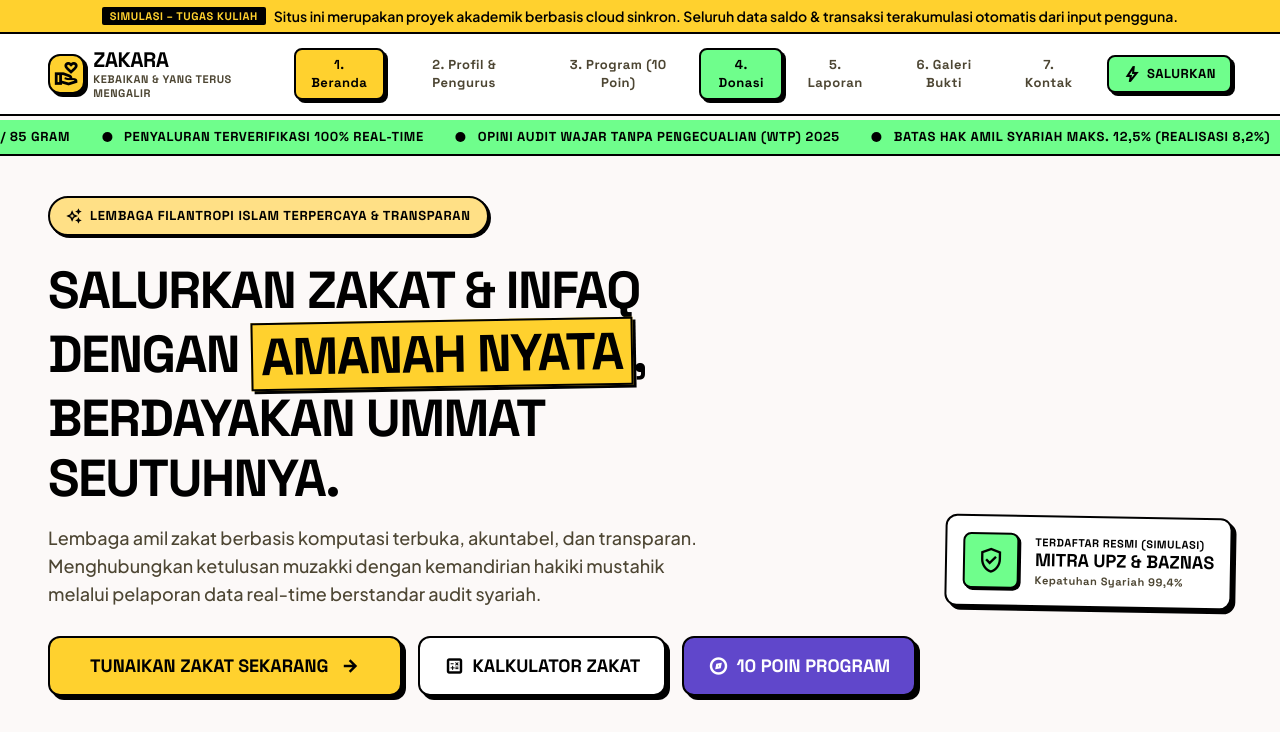
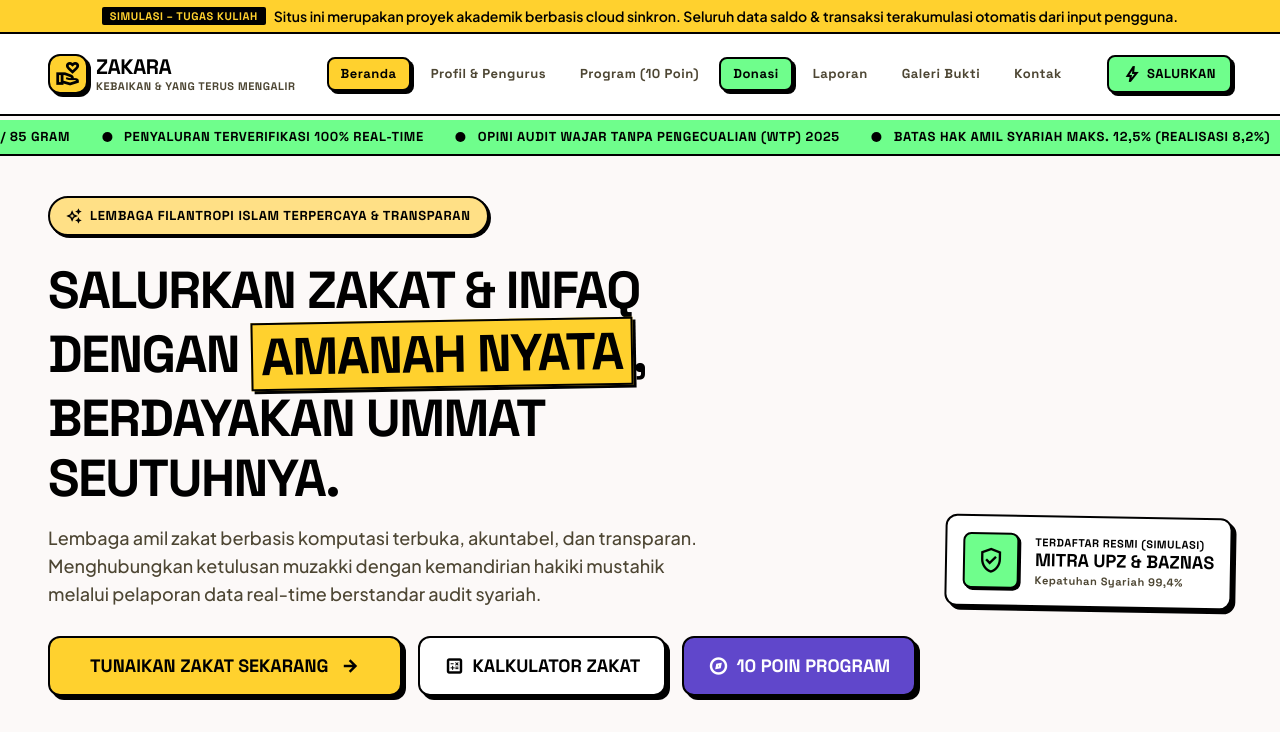
Before and after one commit to raihanaaziis/Web-Amil-Zakat, a plain HTML site: page index.html in a window 1280 px wide. Shown: the top 732 px of the page. Drawn offline with nearby package versions, Linux system fonts and the light colour scheme.

Commit message:
Update index.html

```diff
--- a/index.html
+++ b/index.html
@@ -173,25 +173,25 @@
                 <!-- Navigasi Desktop 7 Halaman Wajib (W2) -->
                 <nav class="hidden xl:flex items-center gap-1.5" id="desktop-nav">
                     <button type="button" data-nav="beranda" onclick="navigateTo('beranda')" class="nav-link nav-active px-3 py-1.5 rounded-lg border-2 border-transparent font-label-md text-label-md text-on-surface-variant hover:text-black hover:border-black hover:bg-surface-container transition-all">
-                        1. Beranda
+                        Beranda
                     </button>
                     <button type="button" data-nav="profil-dan-pengurus" onclick="navigateTo('profil-dan-pengurus')" class="nav-link px-3 py-1.5 rounded-lg border-2 border-transparent font-label-md text-label-md text-on-surface-variant hover:text-black hover:border-black hover:bg-surface-container transition-all">
-                        2. Profil &amp; Pengurus
+                        Profil &amp; Pengurus
                     </button>
                     <button type="button" data-nav="program" onclick="navigateTo('program')" class="nav-link px-3 py-1.5 rounded-lg border-2 border-transparent font-label-md text-label-md text-on-surface-variant hover:text-black hover:border-black hover:bg-surface-container transition-all">
-                        3. Program (10 Poin)
+                        Program (10 Poin)
                     </button>
                     <button type="button" data-nav="donasi" onclick="navigateTo('donasi')" class="nav-link px-3 py-1.5 rounded-lg border-2 border-black font-label-md text-label-md bg-secondary-container text-black shadow-[3px_3px_0px_#000000] hover:translate-x-[1px] hover:translate-y-[1px] transition-all">
-                        4. Donasi
+                        Donasi
                     </button>
                     <button type="button" data-nav="laporan" onclick="navigateTo('laporan')" class="nav-link px-3 py-1.5 rounded-lg border-2 border-transparent font-label-md text-label-md text-on-surface-variant hover:text-black hover:border-black hover:bg-surface-container transition-all">
-                        5. Laporan
+                        Laporan
                     </button>
                     <button type="button" data-nav="galeri-bukti" onclick="navigateTo('galeri-bukti')" class="nav-link px-3 py-1.5 rounded-lg border-2 border-transparent font-label-md text-label-md text-on-surface-variant hover:text-black hover:border-black hover:bg-surface-container transition-all">
-                        6. Galeri Bukti
+                        Galeri Bukti
                     </button>
                     <button type="button" data-nav="kontak" onclick="navigateTo('kontak')" class="nav-link px-3 py-1.5 rounded-lg border-2 border-transparent font-label-md text-label-md text-on-surface-variant hover:text-black hover:border-black hover:bg-surface-container transition-all">
-                        7. Kontak
+                        Kontak
                     </button>
                 </nav>
 
@@ -669,7 +669,7 @@
                                 <div class="absolute inset-0 bg-primary-container rounded-2xl border-2 border-black translate-x-3 translate-y-3"></div>
                                 <div class="relative bg-white rounded-2xl border-2 border-black overflow-hidden shadow-[4px_4px_0px_#000000]">
                                     <!-- Ubah nilai src di bawah ini dengan nama file foto aslimu (misal: ./foto-pendiri.jpg) -->
-                                    <img id="founder-photo-img" alt="Foto Wajah Asli Pendiri Zakara" class="w-full h-80 object-cover object-top" src="pas-foto-fix.jpg" onerror="this.src='https://media.licdn.com/dms/image/v2/D5603AQHGBwtk9Q5lsw/profile-displayphoto-crop_800_800/B56aB7J7u_GsAI-/0/1788772597644?e=1796256000&v=beta&t=21vYort_Q78TxMb1KR70LSrDnEDAnRyBVZMhquU9USI'"/>
+                                    <img id="founder-photo-img" alt="Foto Wajah Asli Pendiri Zakara" class="w-full h-80 object-cover object-top" src="pas-foto-fix.jpg" onerror="this.src='https://placehold.co/600x600/FFD12E/000000?text=pas+foto+fix'"/>
                                     <div class="p-space-sm bg-surface-container-lowest border-t-2 border-black flex items-center justify-between">
                                         <div>
                                             <span class="font-label-sm text-label-sm text-on-surface-variant block uppercase">VERIFIKASI MAHASISWA</span>
```
